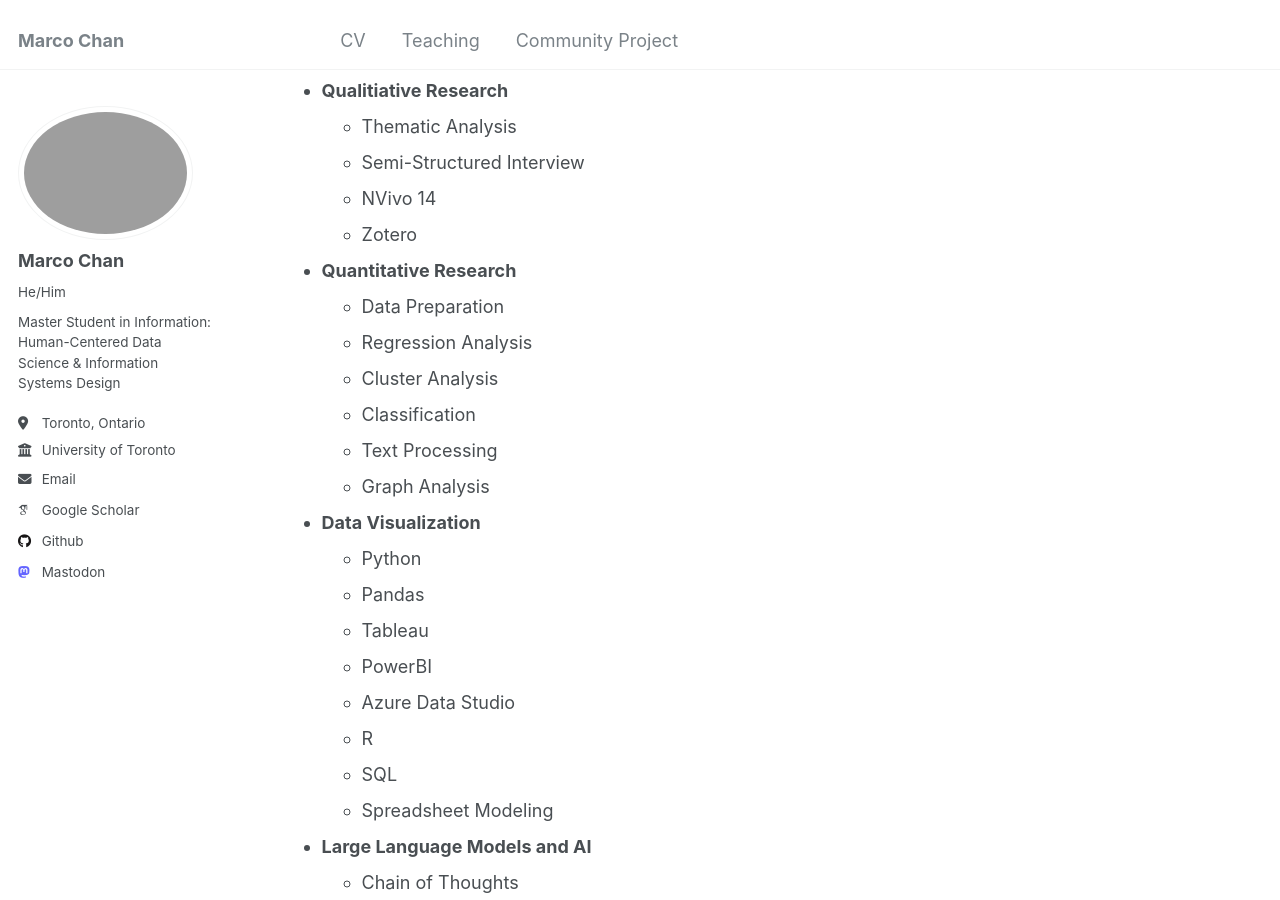
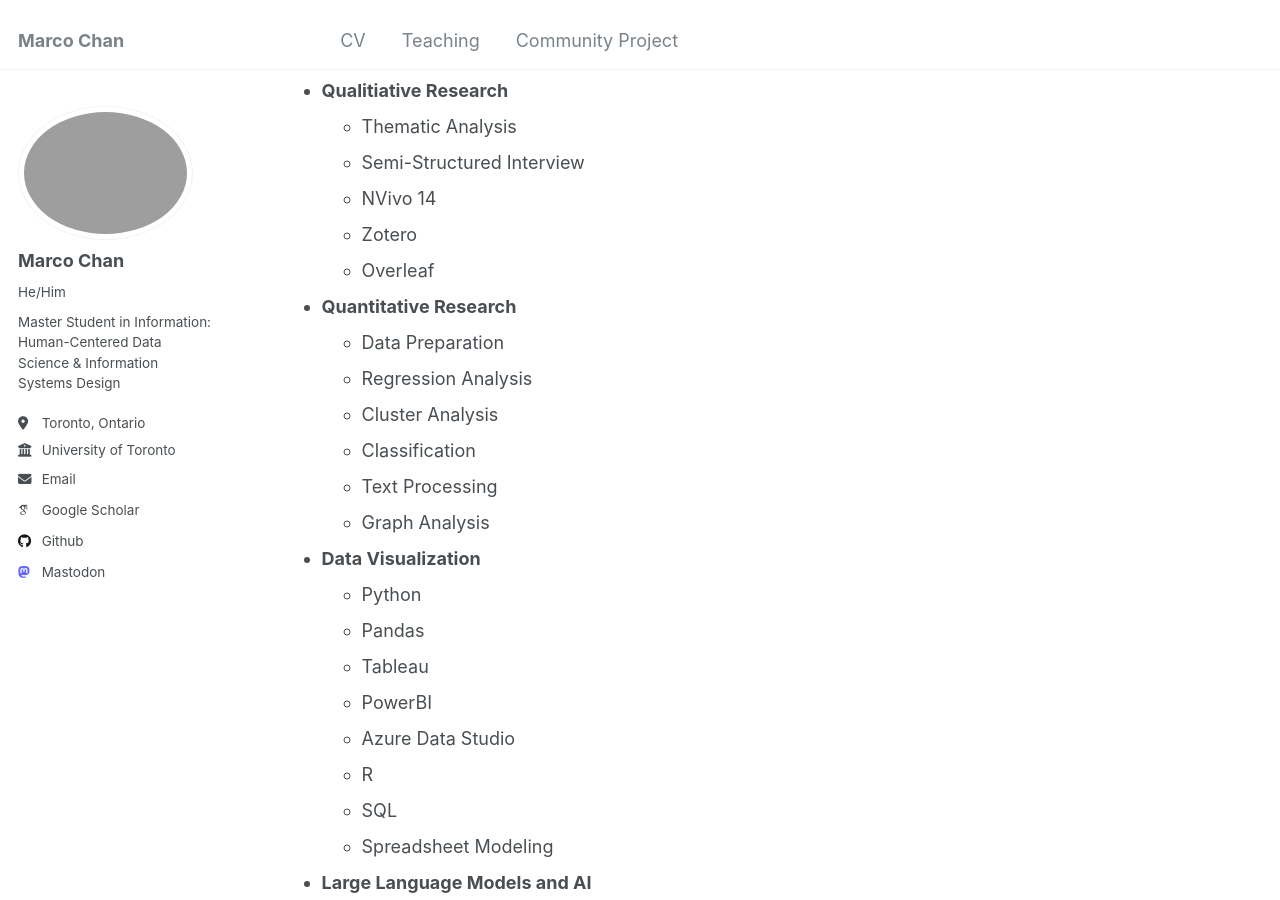
Before and after one commit to Marco-ProspectivePhD/home, a Jekyll site: the page built from _pages/cv.md, in a window 1280 px wide and 900 px high, scrolled down 1748 px. Built offline with Jekyll 4.4.1, drawn with Linux system fonts in a browser that asks for light colours; some web fonts are replaced.

Commit message:
Update cv.md

```diff
--- a/_pages/cv.md
+++ b/_pages/cv.md
@@ -75,6 +75,7 @@ Skills
   * Semi-Structured Interview
   * NVivo 14
   * Zotero
+  * Overleaf
 
 * **Quantitative Research**
   * Data Preparation
```
